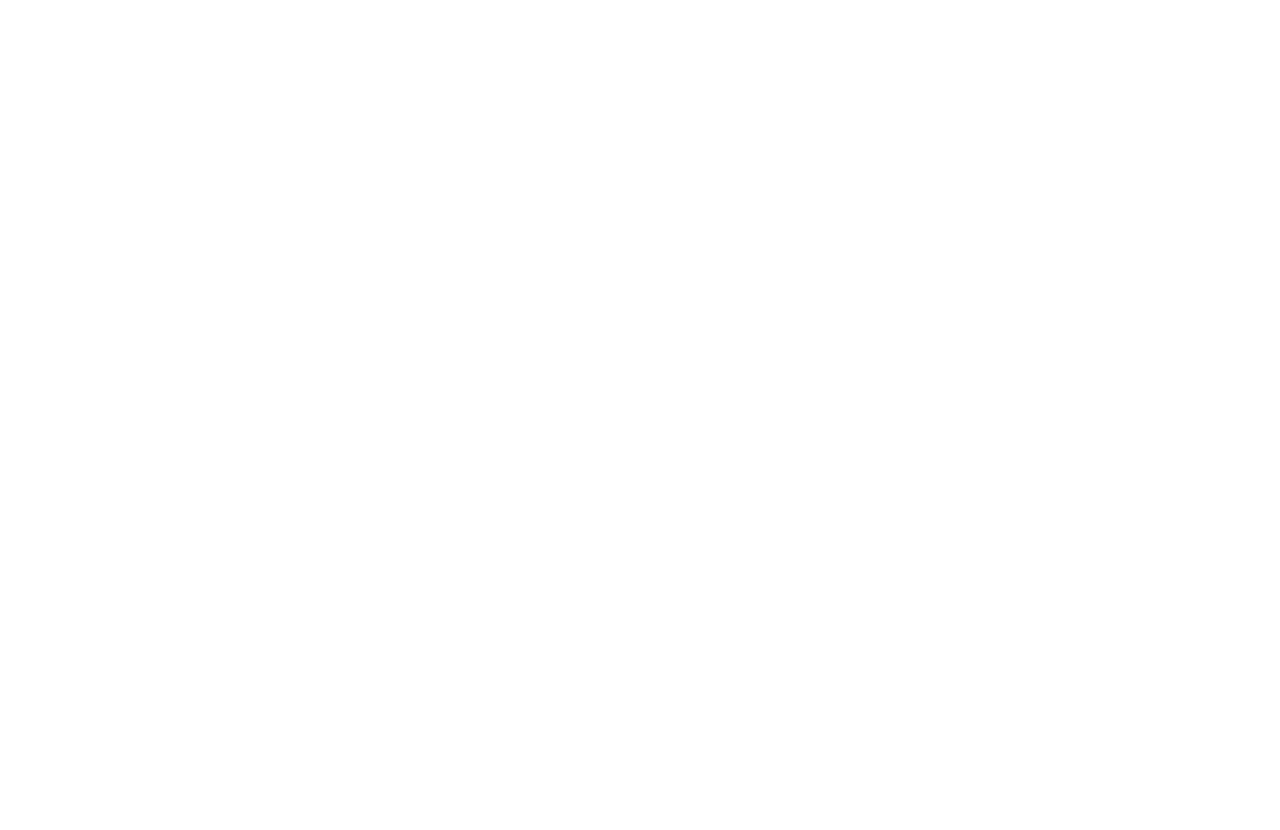
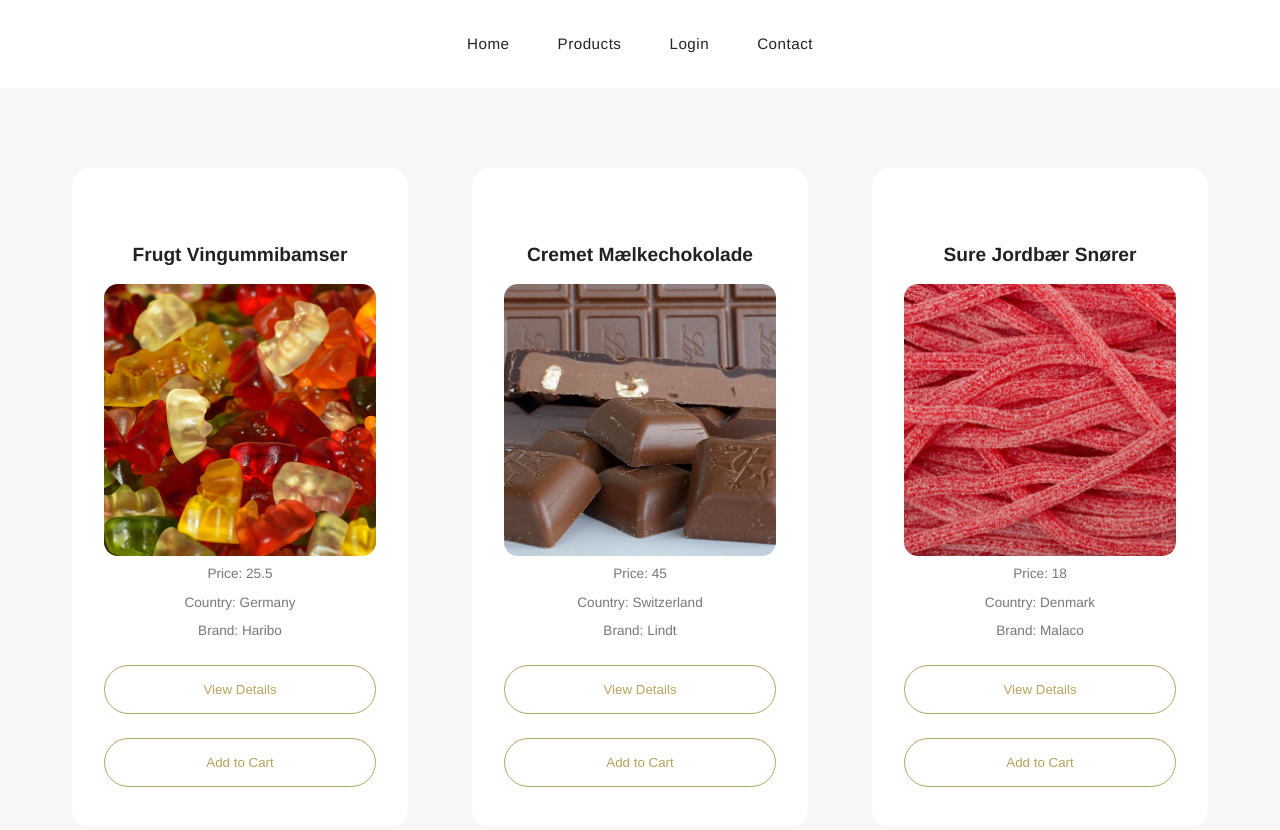
Before and after one commit to leakrullp/candy-webshop, a plain HTML site: page Products/products.html in a window 1280 px wide. Shown: the top 830 px of the page. Before the commit the page ends 800 px from the top, so only its background shows below. Drawn offline with Linux system fonts and the light colour scheme.

Commit message:
products + product detail pages

```diff
--- a/Products/products.html
+++ b/Products/products.html
@@ -3,9 +3,29 @@
 <head>
   <meta charset="UTF-8">
   <meta name="viewport" content="width=device-width, initial-scale=1.0">
-  <title>Document</title>
+  <title>Products</title>
+  <link rel="stylesheet" href="../styles.css">
+  <script src="products.js"></script>
 </head>
+
+
 <body>
+  <div id="navbar"></div>
+  <div id="products-container"></div>
 
+<script>
+  var card = document.getElementById("products-container");
+
+  candyProducts.forEach(function(p) {
+    card.innerHTML += '<div class="product-card">' + '<h2>' + p.name + '</h2>' + '<img src="' + p.image + '" width="200">' + '<p>Price: ' + p.price +'<p>Country: ' + p.country + '</p>' + '<p>Brand: ' + p.brand + '</p>' + '<button onclick="viewProducts(' + p.id + ')">View Details</button>' + '<button>Add to Cart</button>' + '</div>';
+  })
+
+  function viewProducts(id) {
+    localStorage.setItem("selectedProductId", id); // Store the selected product ID in localStorage
+    window.location.href = "productDetails.html";
+  }
+
+</script>
+<script src="../navbar.js"></script>
 </body>
 </html>
--- a/Products/products.js
+++ b/Products/products.js
@@ -1,8 +1,11 @@
 const candyProducts = [
   {
+    id: 1,
     price: 25.5,
     name: "Frugt Vingummibamser",
+    image: "./images/1.jpg",
     country: "Germany",
+    description: "The original classic gummy bears from Haribo. A colorful mix of fruity flavors including strawberry, lemon, and pineapple. Chewy, sweet, and loved by kids and adults alike since 1922.",
     weight: 250, // weight in grams
     color: ["Red", "Green", "Yellow", "Orange"],
     discount: 0, // discount in percent
@@ -12,9 +15,12 @@ const candyProducts = [
     dateAdded: "2023-10-15",
   },
   {
+    id: 2,
     price: 45.0,
     name: "Cremet Mælkechokolade",
+    image: "./images/2.jpg",
     country: "Switzerland",
+    description:"Experience the smooth, melting sensation of premium Swiss milk chocolate. Crafted by Lindt's Master Chocolatiers, this bar offers a rich, velvety texture and a perfectly balanced cocoa sweetness.",
     weight: 100,
     color: ["Brown"],
     discount: 15, // 15% discount
@@ -24,9 +30,12 @@ const candyProducts = [
     dateAdded: "2023-11-01",
   },
   {
+    id: 3,
     price: 18.0,
     name: "Sure Jordbær Snører",
+    image: "./images/3.jpg",
     country: "Denmark",
+    description: "These sour strawberry licorice ropes from Malaco are a tangy treat for those who love a bit of zing. Each bite delivers a burst of sweet and sour strawberry flavor, making them a favorite among candy enthusiasts.",
     weight: 120,
     color: ["Red"],
     discount: 0,
@@ -36,9 +45,12 @@ const candyProducts = [
     dateAdded: "2023-11-10",
   },
   {
+    id: 4,
     price: 32.0,
     name: "Salte Heksehyl",
+    image: "./images/4.jpg",
     country: "Netherlands",
+    description: "Toms' Salty Heksehyl is a unique blend of salty and sweet flavors. These licorice pieces are coated with a layer of salt, creating a delicious contrast to the rich, chewy licorice inside. Perfect for those who enjoy a bold taste experience.",
     weight: 200,
     color: ["Black", "White"],
     discount: 5,
@@ -48,9 +60,12 @@ const candyProducts = [
     dateAdded: "2023-09-20",
   },
   {
+    id: 5,
     price: 15.0,
     name: "Klassiske Bolcher",
+    image: "./images/5.jpg",
     country: "Denmark",
+    description: "These classic Danish bolcher are a beloved treat with their distinctive pink and white striped appearance. Each bolcher is made with high-quality ingredients and offers a perfect balance of sweetness and texture.",
     weight: 150,
     color: ["Pink", "White"],
     discount: 0,
--- /dev/null
+++ b/navbar.js
@@ -0,0 +1,3 @@
+var navbar = document.getElementById("navbar");
+
+navbar.innerHTML = '<a href="../index.html">Home</a>' + '<a href="../Products/products.html">Products</a>' + '<a href="#">Login</a>' + '<a href="../Contact/contact.html">Contact</a>';
--- a/styles.css
+++ b/styles.css
@@ -0,0 +1,165 @@
+* {
+  box-sizing: border-box;
+  margin: 0;
+  padding: 0;
+}
+
+:root {
+  --beige: #b8a25f;
+  --text-dark: #222;
+  --text-light: #777;
+  --bg: #f7f7f5;
+  --white: #ffffff;
+}
+
+body {
+  font-family: "Helvetica Neue", Arial, sans-serif;
+  background: var(--bg);
+  color: var(--text-dark);
+  line-height: 1.6;
+}
+
+/* Navbar */
+#navbar {
+  display: flex;
+  justify-content: center;
+  gap: 3rem;
+  padding: 2rem 1rem;
+  background: var(--white);
+}
+
+#navbar a {
+  text-decoration: none;
+  color: var(--text-dark);
+  font-weight: 500;
+  font-size: 0.95rem;
+  letter-spacing: 0.5px;
+  position: relative;
+}
+
+#navbar a::after {
+  content: "";
+  position: absolute;
+  left: 0;
+  bottom: -6px;
+  width: 0%;
+  height: 1px;
+  background: var(--beige);
+  transition: width 0.3s ease;
+}
+
+#navbar a:hover::after { width: 100%; }
+
+/* Products grid */
+#products-container {
+  max-width: 1200px;
+  margin: 5rem auto;
+  padding: 0 2rem;
+  display: grid;
+  grid-template-columns: 1fr;
+  gap: 4rem;
+}
+
+/* Image */
+.product-card img, #product-image {
+  width: 100%;
+  aspect-ratio: 1 / 1;
+  object-fit: cover;
+  border-radius: 14px;
+}
+
+/* Product card */
+.product-card {
+  background: var(--white);
+  padding: 2.5rem 2rem;
+  border-radius: 18px;
+  transition: transform 0.25s ease, box-shadow 0.25s ease;
+}
+
+.product-card:hover {
+  transform: translateY(-6px);
+  box-shadow: 0 20px 45px rgba(0,0,0,0.06);
+}
+
+.product-card h2 {
+  font-size: 1.2rem;
+  text-align: center;
+  margin: 2rem 0 0.8rem;
+}
+
+.product-card .price {
+  font-weight: 600;
+  color: var(--beige);
+  text-align: center;
+  margin-bottom: 1.5rem;
+}
+
+.product-card p {
+  font-size: 0.85rem;
+  color: var(--text-light);
+  text-align: center;
+  margin-bottom: 0.4rem;
+}
+
+.product-card button {
+  display: block;
+  width: 100%;
+  margin-top: 1.5rem;
+  padding: 1rem;
+  border: 1px solid var(--beige);
+  background: transparent;
+  color: var(--beige);
+  border-radius: 40px;
+  cursor: pointer;
+  transition: all 0.3s ease;
+}
+
+.product-card button:hover {
+  background: var(--beige);
+  color: white;
+}
+
+/* Details Page */
+#full-container {
+  max-width: 1100px;
+  margin: 5rem auto;
+  padding: 0 2rem;
+  display: flex;
+  flex-direction: column;
+  gap: 4rem;
+}
+
+#product-image {
+  max-width: 450px;
+  align-self: center;
+}
+
+#product-details-container {
+  display: flex;
+  flex-direction: column;
+  gap: 1.2rem;
+}
+
+#product-name { font-size: 1.6rem; font-weight: 700; }
+#product-price { color: var(--beige); font-weight: 600; }
+
+#add-to-cart-btn {
+  margin-top: 2rem;
+  padding: 1rem;
+  border: none;
+  background: var(--beige);
+  color: white;
+  border-radius: 40px;
+  cursor: pointer;
+}
+
+/* Media queries */
+@media (min-width: 600px) {
+  #products-container { grid-template-columns: repeat(2, 1fr); }
+}
+
+@media (min-width: 992px) {
+  #products-container { grid-template-columns: repeat(3, 1fr); }
+  #full-container { flex-direction: row; align-items: center; }
+  #product-details-container { max-width: 500px; }
+}
```
Also changed, not shown: Products/productDetails.html (+36 -19 lines), Products/images/1.jpg (added), Products/images/2.jpg (added), Products/images/3.jpg (added), Products/images/4.jpg (added), Products/images/5.jpg (added), Products/images/candy-example.jpg (deleted).
